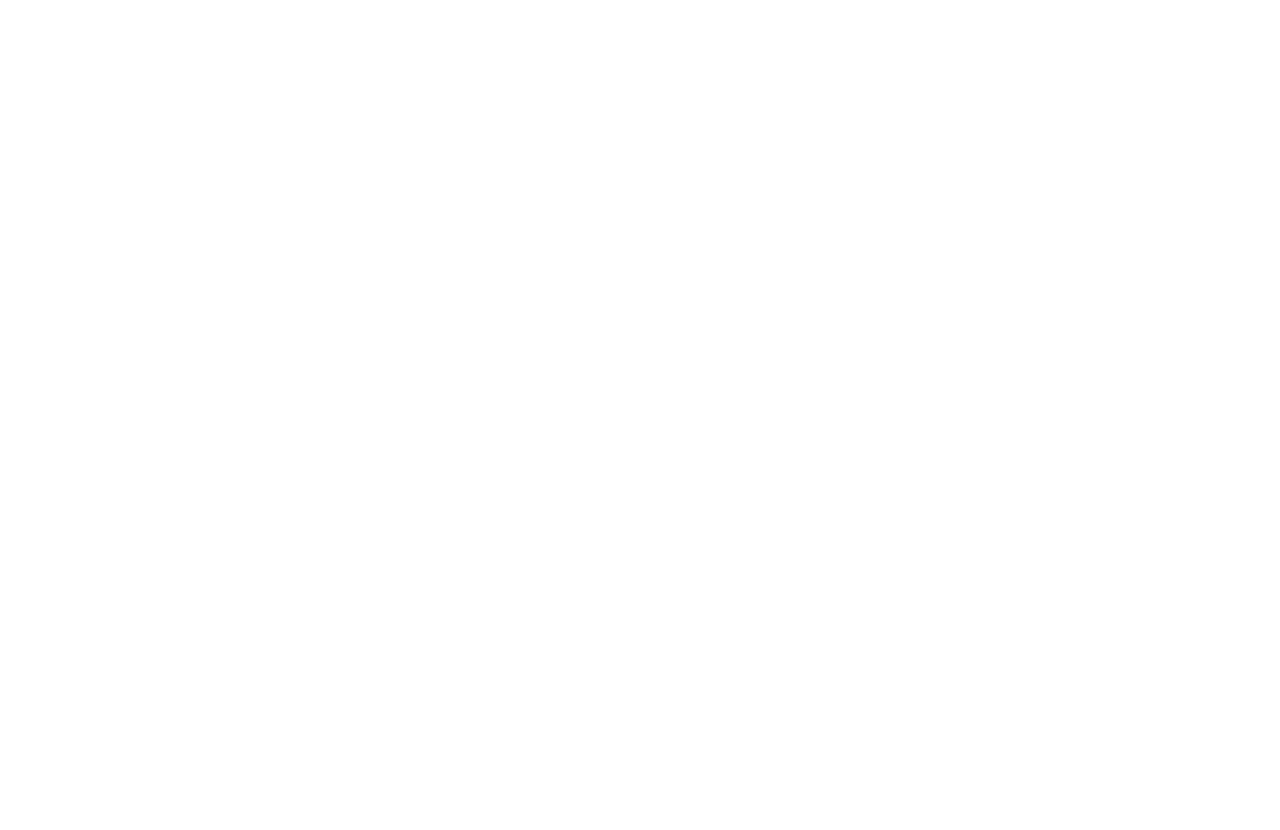
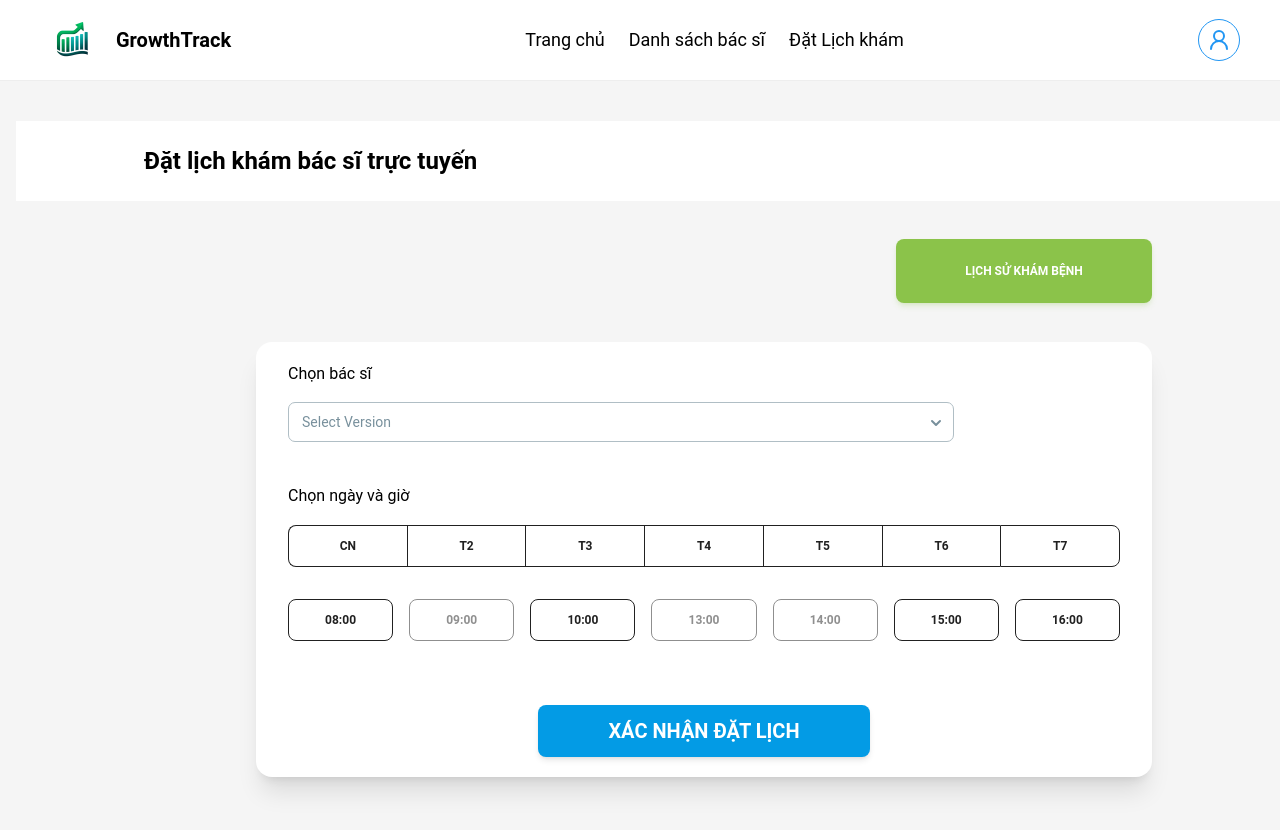
Before and after one commit to TenHoang001/SWP391_W10_FE_V2, a React (Vite) app: page /customer/bookingDoctor in a window 1280 px wide. Before the commit this address had no page. Shown: the top 830 px of the page. Before the commit the page ends 800 px from the top, so only its background shows below. Built offline with nearby package versions, Linux system fonts and the light colour scheme.

Commit message:
tienht: Booking Doctor - Add Page BookingDoctor

```diff
--- a/src/App.jsx
+++ b/src/App.jsx
@@ -10,9 +10,10 @@
 // import ResultAdvisory from './pages/customer/ResultAdvisory';
 // import ChildRecords from './pages/customer/ChildRecords';
 import AddNewChild from './pages/customer/AddNewChild';
+import BookingDoctor from './pages/customer/BookingDoctor';
 // import AddRecords from './pages/customer/AddRecords';
 // import ChartOfChild from './pages/customer/ChartOfChild';
-// import BookingDoctor from './pages/customer/BookingDoctor';
+
 // import BookingHistory from './pages/customer/BookingHistory';
 
 // import { Aperture } from 'module';
@@ -31,12 +32,12 @@
           <Route path='/customer' element={<LayoutCustomer />}>
             <Route index element={<HomePageCus />} />
             <Route path='addNewChild' element={<AddNewChild />} />
+            <Route path='bookingDoctor' element={<BookingDoctor />} />
             {/*<Route path='advisory' element={<AdvisoryHistory />} />
             <Route path='result-advisory' element={<ResultAdvisory />} />
             <Route path='child-records' element={<ChildRecords />} />
             <Route path='add-records' element={<AddRecords />} />
             <Route path='chart' element={<ChartOfChild />} />
-            <Route path='bookingDoctor' element={<BookingDoctor />} />
             <Route path='bookingHistory' element={<BookingHistory />} /> */}
           </Route>
 
--- /dev/null
+++ b/src/pages/customer/BookingDoctor.jsx
@@ -0,0 +1,177 @@
+import {
+  Button,
+  Select,
+  Option,
+  ButtonGroup,
+  Dialog,
+  DialogHeader,
+  DialogBody,
+  DialogFooter,
+} from '@material-tailwind/react';
+import React from 'react';
+import { Link } from 'react-router';
+
+const BookingDoctor = () => {
+  const [pickDate, setPickDate] = React.useState(null);
+  const handlePickDate = (day) => {
+    setPickDate(day);
+  };
+  const [pickTime, setPickTime] = React.useState(null);
+  const handlePickTime = (day) => {
+    setPickTime(day);
+  };
+  const [isOpen, setIsOpen] = React.useState(false);
+  const handleOpen = () => {
+    setIsOpen(!isOpen);
+  };
+
+  return (
+    <>
+      <div className='flex h-screen flex-col bg-gray-100'>
+        <div className='mx-4 mt-10 flex h-[10%] w-full items-center bg-white'>
+          <p className='ml-[10%] text-2xl font-semibold'>
+            Đặt lịch khám bác sĩ trực tuyến
+          </p>
+        </div>
+        <div className='ml-[70%] mt-[3%] h-[8%] w-[20%]'>
+          <Link to={'../bookingHistory'}>
+            <Button className='size-full' color='light-green'>
+              Lịch sử khám bệnh
+            </Button>
+          </Link>
+        </div>
+        <div className='ml-[20%] mt-[3%] h-fit w-[70%] rounded-2xl bg-white shadow-xl'>
+          <div className='mx-8 my-5 flex flex-col'>
+            <p className=''>Chọn bác sĩ</p>
+            <div className='mt-[2%] w-[80%]'>
+              <Select label='Select Version'>
+                <Option>Nguyeenx Van A</Option>
+                <Option>Tran Van B</Option>
+                <Option>Dinh Thi C</Option>
+                <Option>Tran Minh D</Option>
+                <Option>Ho Van E</Option>
+              </Select>
+            </div>
+            <div className='mt-[5%]'>
+              <p>Chọn ngày và giờ</p>
+              <ButtonGroup fullWidth variant='outlined' className='mt-[2%]'>
+                {['CN', 'T2', 'T3', 'T4', 'T5', 'T6', 'T7 '].map((day) => (
+                  <Button
+                    key={day}
+                    className={`${
+                      pickDate === day ? 'bg-black text-white' : ''
+                    }`}
+                    onClick={() => {
+                      handlePickDate(day);
+                    }}
+                  >
+                    {day}
+                  </Button>
+                ))}
+              </ButtonGroup>
+              <div className='mt-8 flex w-[100%] justify-around gap-4'>
+                {[
+                  '08:00',
+                  '09:00',
+                  '10:00',
+                  '13:00',
+                  '14:00',
+                  '15:00',
+                  '16:00',
+                ].map((time) => (
+                  <Button
+                    key={time}
+                    className={`${
+                      pickTime === time ? 'bg-black text-white' : ''
+                    } w-[15%]`}
+                    variant='outlined'
+                    onClick={() => {
+                      handlePickTime(time);
+                    }}
+                    disabled={
+                      time === '09:00' || time === '13:00' || time === '14:00'
+                    }
+                  >
+                    {time}
+                  </Button>
+                ))}
+              </div>
+            </div>
+            <div className='mt-16 flex w-[100%] justify-center'>
+              <Button
+                className='h-[20%] w-[40%] bg-light-blue-600 text-xl'
+                onClick={handleOpen}
+              >
+                Xác nhận đặt lịch
+              </Button>
+              <Dialog
+                open={isOpen}
+                handler={handleOpen}
+                className='flex flex-col'
+              >
+                <DialogHeader className='mt-6 flex justify-center'>
+                  <svg
+                    xmlns='http://www.w3.org/2000/svg'
+                    fill='none'
+                    viewBox='0 0 24 24'
+                    strokeWidth={1.5}
+                    stroke='currentColor'
+                    className='size-[20%] rounded-full bg-light-green-500 text-white'
+                  >
+                    <path
+                      strokeLinecap='round'
+                      strokeLinejoin='round'
+                      d='M9 12.75 11.25 15 15 9.75M21 12a9 9 0 1 1-18 0 9 9 0 0 1 18 0Z'
+                    />
+                  </svg>
+                </DialogHeader>
+                <DialogBody className='flex flex-col items-center justify-center'>
+                  <p className='text-3xl font-bold text-black'>
+                    Đặt lịch thành công!
+                  </p>
+                  <p className='text-lg text-gray-700'>
+                    Cám ơn bạn đã đặt lịch hẹn
+                  </p>
+                </DialogBody>
+                <DialogFooter className='flex flex-col items-center justify-center gap-6'>
+                  <Link
+                    to={'../bookingHistory'}
+                    className='flex w-full justify-center'
+                  >
+                    <Button className='w-[70%] bg-deep-purple-300 py-6 text-black'>
+                      Xem lịch khám
+                    </Button>
+                  </Link>
+                  <Link to={'/customer'} className='flex w-full justify-center'>
+                    <Button
+                      className='mb-6 flex w-[70%] items-center justify-center bg-white py-4 text-black'
+                      variant='outlined'
+                    >
+                      <svg
+                        xmlns='http://www.w3.org/2000/svg'
+                        fill='none'
+                        viewBox='0 0 24 24'
+                        strokeWidth={1.5}
+                        stroke='currentColor'
+                        className='size-6'
+                      >
+                        <path
+                          strokeLinecap='round'
+                          strokeLinejoin='round'
+                          d='m2.25 12 8.954-8.955c.44-.439 1.152-.439 1.591 0L21.75 12M4.5 9.75v10.125c0 .621.504 1.125 1.125 1.125H9.75v-4.875c0-.621.504-1.125 1.125-1.125h2.25c.621 0 1.125.504 1.125 1.125V21h4.125c.621 0 1.125-.504 1.125-1.125V9.75M8.25 21h8.25'
+                        />
+                      </svg>
+                      Về trang chủ
+                    </Button>
+                  </Link>
+                </DialogFooter>
+              </Dialog>
+            </div>
+          </div>
+        </div>
+      </div>
+    </>
+  );
+};
+
+export default BookingDoctor;
```
